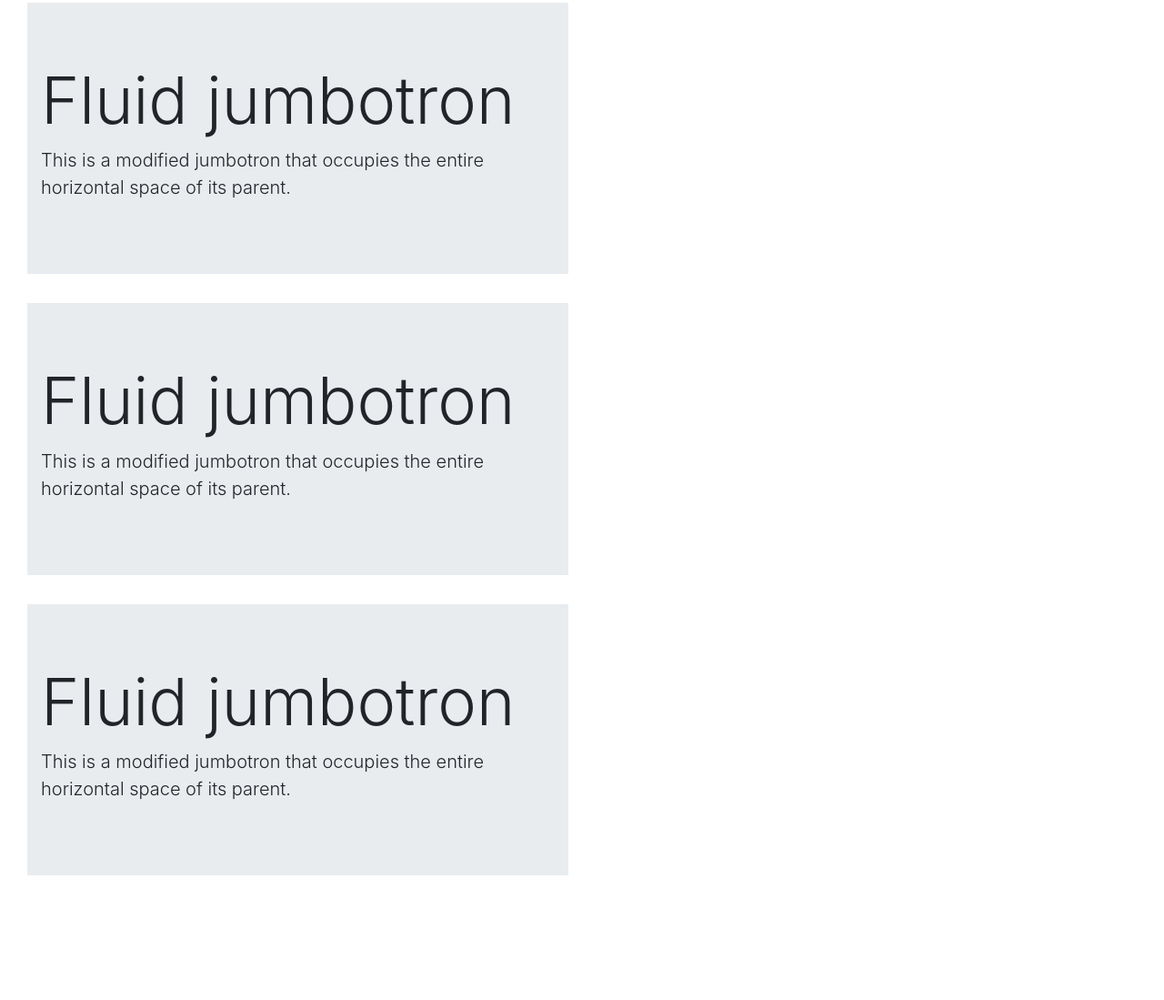
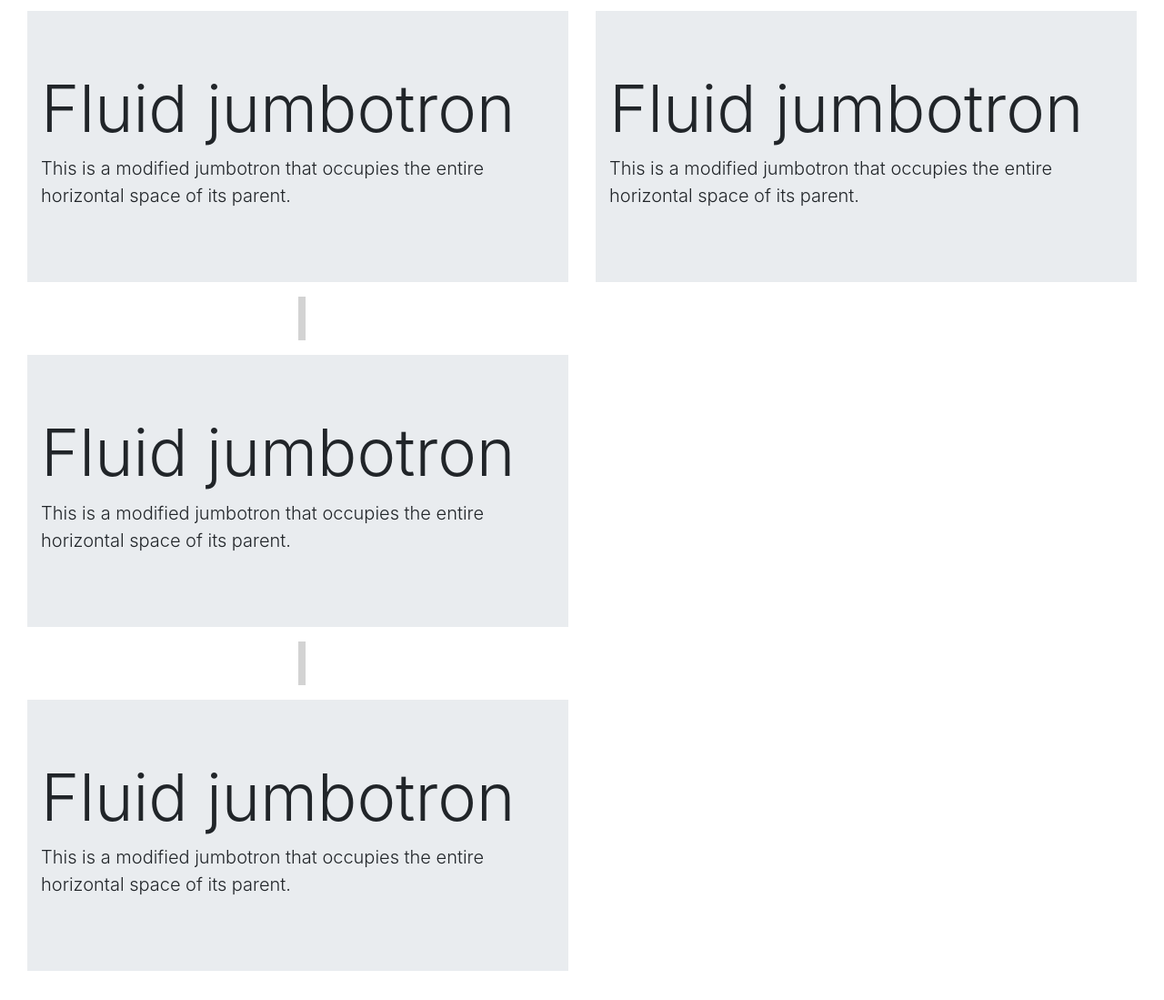
Before and after one commit to NikitaProkopenko/study, a plain HTML site: page index.html in a window 1280 px wide. Shown: the part 77-1176 px from the top of the page at 91% size. Before the commit the page ends 1071 px from the top, so only its background shows below. Drawn offline with nearby package versions, Linux system fonts and the light colour scheme.

Commit message:
First draft of the content grid for Tracks page
Added first draft grid for page

```diff
--- a/index.html
+++ b/index.html
@@ -1,7 +1,7 @@
 <!doctype html>
 <html lang="en">
     <head>
-    <title>Hello, world!</title>
+    <title>AStudy</title>
     <!-- Required meta tags -->
     <meta charset="utf-8">
     <meta name="viewport" content="width=device-width, initial-scale=1, shrink-to-fit=no">
@@ -13,7 +13,7 @@
     <body>
     <div class="container-fluid">
         <!-- Navigation -->
-        <div class="container-fluid navViewPort">
+        <div class="container-fluid">
             <div class="row">
                 <div class="col-12">
                     <nav class="navbar fixed-top navbar-expand-lg navbar-light bg-light">
@@ -43,9 +43,11 @@
         </div>
 
         <!-- Track description -->
-        <div class="container-fluid">
+        <div class="container-fluid top-space">
             <div class="row">
                 <div class="col-12 col-md-6">
+                    <div class="row d-md-none">
+                        <div class="col-12">
                             <div class="jumbotron jumbotron-fluid">
                                 <div class="container-fluid">
                                     <h1 class="display-3">Fluid jumbotron</h1>
@@ -55,7 +57,7 @@
                         </div>
                     </div>
                     <div class="row">
-                <div class="col-12 col-md-6">
+                        <div class="col-12">
                             <div class="jumbotron jumbotron-fluid">
                                 <div class="container-fluid">
                                     <h1 class="display-3">Fluid jumbotron</h1>
@@ -64,8 +66,14 @@
                             </div>
                         </div>
                     </div>
+                    <!-- Track Vertical Line -->
                     <div class="row">
-                <div class="col-12 col-md-6">
+                        <div class="col-12">
+                            <div class="track-line"></div>
+                        </div>
+                    </div>
+                    <div class="row">
+                        <div class="col-12">
                             <div class="jumbotron jumbotron-fluid">
                                 <div class="container-fluid">
                                     <h1 class="display-3">Fluid jumbotron</h1>
@@ -74,6 +82,33 @@
                             </div>
                         </div>
                     </div>
+                    <!-- Track Vertical Line -->
+                    <div class="row">
+                        <div class="col-12">
+                            <div class="track-line"></div>
+                        </div>
+                    </div>
+                    <div class="row">
+                        <div class="col-12">
+                            <div class="jumbotron jumbotron-fluid">
+                                <div class="container-fluid">
+                                    <h1 class="display-3">Fluid jumbotron</h1>
+                                    <p class="lead">This is a modified jumbotron that occupies the entire horizontal space of its parent.</p>
+                                </div>
+                            </div>
+                        </div>
+                    </div>
+                </div>
+                <div class="col-12 col-md-6 d-none d-md-block">
+                    <div class="jumbotron jumbotron-fluid">
+                        <div class="container-fluid">
+                            <h1 class="display-3">Fluid jumbotron</h1>
+                            <p class="lead">This is a modified jumbotron that occupies the entire horizontal space of its parent.</p>
+                        </div>
+                    </div>
+                </div>
+            </div>
+
         </div>
     </div>
 
--- a/styles.css
+++ b/styles.css
@@ -1,3 +1,13 @@
-.navViewPort {
-    height: 10vh;
+.top-space {
+    margin-top: 5.5rem;
 }
+
+.track-line {
+    width: .5rem;
+    height: 3rem;
+    margin-right: 50%;
+    margin-left: 50%;
+    margin-bottom: 1rem;
+    margin-top: -1rem;
+    background-color: lightgray;
+}
```
Lines whose indentation alone changed are shown as unchanged.
